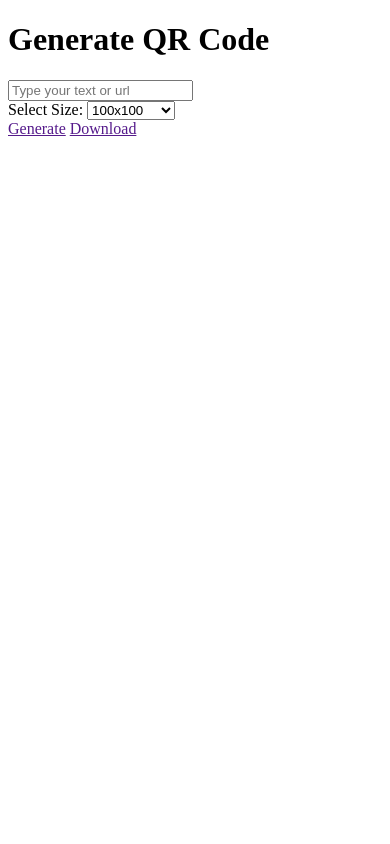
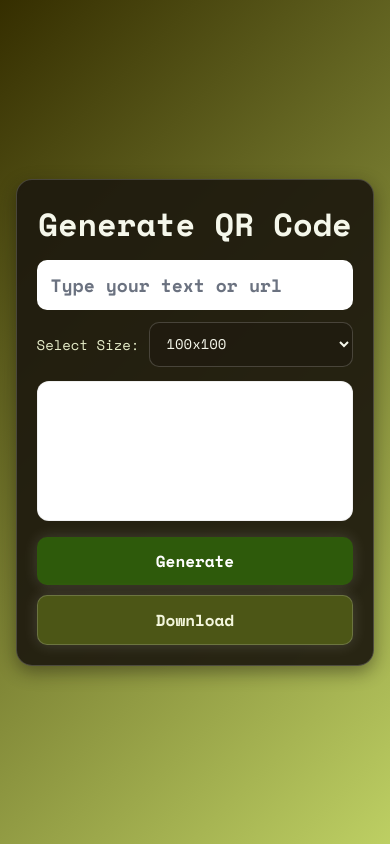
Before and after one commit to VedantBandre/JS-Projects, a Django app: page /qrcode/ in a window 390 px wide. Run offline with Django 5.2, Linux system fonts and the light colour scheme.

Commit message:
qr styling

```diff
--- a/js_apps/qrcode/static/qrcode/script.js
+++ b/js_apps/qrcode/static/qrcode/script.js
@@ -5,43 +5,49 @@ const downloadBtn = document.getElementById('downloadBtn');
 const qrContainer = document.querySelector('.qr-body');
 
 
-let size = sizes.value;
+let size = parseInt(sizes.value, 10);
+
+// Events
 generateBtn.addEventListener('click', (e)=>{
     e.preventDefault();
-    isEmptyInput();
+    if (qrText.value.trim().length === 0){
+        alert("Enter the text or URL to generate your QR Code");
+    }
+    renderQRCode();
 });
 
 
 sizes.addEventListener('change', (e)=>{
-    size = e.target.value;
-    isEmptyInput();
+    size = parseInt(e.target.value, 10);
+    if (qrText.value.trim()) renderQRCode();
 });
 
 
-downloadBtn.addEventListener('click', ()=>{
-    let img = document.querySelector('.qr-body img');
+downloadBtn.addEventListener('click', (e)=>{
+    const img = document.querySelector('.qr-body img');
+    const canvas = qrContainer.querySelector('canvas');
 
-    if(img !== null){
-        let imgAtrr = img.getAttribute('src');
-        downloadBtn.setAttribute("href", imgAtrr);
+    if (img){
+        downloadBtn.href = img.src;
     }
-    else{
-        downloadBtn.setAttribute("href", `$document.querySelector('canvas').toDataURL()}`);
+    else if (canvas){
+        downloadBtn.href = canvas.toDataURL('image/png');
+    } else {
+        e.preventDefault();
+        alert('Please generate a QR code first.');
     }
 });
 
 
-function isEmptyInput(){
-    qrText.value.length > 0 ? generateQRCode() : alert("Enter the text or URL to generate your QR Code");
-};
-
-function generateQRCode(){
-    qrContainer.innerHTML = "";
-    new generateQRCode(qrContainer, {
-        text:qrText.value,
+// rendering the QR Code
+function renderQRCode(){
+    qrContainer.innerHTML = ""; // clear previous
+    new QRCode(qrContainer, {
+        text:qrText.value.trim(),
         height:size,
         width:size,
         colorLight:"#ffffff",
         colorDark: "#000000",
+        correctLevel: QRCode.CorrectLevel.H
     });
-};
+}
--- a/js_apps/qrcode/static/qrcode/style.css
+++ b/js_apps/qrcode/static/qrcode/style.css
@@ -0,0 +1,195 @@
+@import url('https://fonts.googleapis.com/css2?family=Space+Mono:ital,wght@0,400;0,700;1,400;1,700&display=swap');
+
+/* ================= Theme ================= */
+:root {
+  /* Surfaces */
+  --panel-bg: rgba(30, 26, 15, 0.92);         /* deep warm glass */
+  --panel-border: rgba(255, 255, 255, 0.18);
+  --panel-shadow: 0 6px 18px rgba(25, 20, 10, 0.45);
+
+  /* Text */
+  --text: #f5f7eb;                            /* warm near-white */
+  --text-muted: #e6edc9;                      /* soft label text */
+  --text-on-light: #0f172a;                   /* for inputs/QR canvas */
+
+  /* Accents */
+  --accent: #2e5a0b;                          /* deep olive */
+  --accent-hover: #3b7410;
+  --accent-active: #2a520a;
+  --secondary: #4c5616;                       /* olive/khaki */
+  --secondary-hover: #5d6b1b;
+
+  /* Focus ring */
+  --focus: #90c63a;                           /* bright lime */
+
+  /* Inputs & QR canvas */
+  --input-bg: #ffffff;
+  --placeholder: #6b7280;
+  --qr-bg: #ffffff;
+  --qr-border: rgba(0, 0, 0, 0.06);
+}
+
+/* ================ Base / Page ================ */
+* {
+  margin: 0;
+  padding: 0;
+  box-sizing: border-box;
+  font-family: "Space Mono", monospace;
+}
+
+body {
+  width: 100%;
+  height: 100vh;
+  display: flex;                 /* center the card */
+  justify-content: center;
+  align-items: center;
+  background: linear-gradient(135deg, #352e00, #bdcf63);
+  color: var(--text);
+}
+
+/* ================ Card Container ================ */
+.box {
+  width: min(92vw, 36rem);
+  border: 1px solid var(--panel-border);
+  padding: 20px;
+  border-radius: 16px;
+  background-color: var(--panel-bg);
+  box-shadow: var(--panel-shadow);
+}
+
+/* ================ Header ================ */
+.qr-header {
+  display: grid;
+  gap: 12px;
+  margin-bottom: 14px;
+}
+
+.qr-header h1 {
+  text-align: center;
+  color: var(--text);
+  font-size: 32px;
+}
+
+.qr-header input[type="text"] {
+  width: 100%;
+  border: none;
+  outline: none;
+  background: var(--input-bg);
+  color: var(--text-on-light);
+  font-weight: 700;
+  font-size: 18px;
+  padding: 12px 14px;
+  border-radius: 10px;
+}
+
+.qr-header input::placeholder {
+  color: var(--placeholder);
+}
+
+/* size row (label + select) */
+.qr-header > div {
+  display: flex;
+  align-items: center;
+  gap: 10px;
+}
+
+.qr-header label {
+  font-size: 14px;
+  color: var(--text-muted);
+}
+
+#sizes {
+  flex: 1;
+  border: 1px solid var(--panel-border);
+  background: rgba(30, 26, 15, 0.6);
+  color: var(--text);
+  padding: 10px 12px;
+  border-radius: 10px;
+  outline: none;
+  font-size: 14px;
+  cursor: pointer;
+}
+
+#sizes:focus {
+  outline: 2px solid var(--focus);
+  outline-offset: 2px;
+}
+
+/* ================ QR Display Area ================ */
+.qr-body {
+  display: grid;
+  place-items: center;
+  background: var(--qr-bg);
+  border-radius: 12px;
+  padding: 12px;
+  min-height: 140px;               /* visible area before generation */
+  margin: 10px 0 16px;
+  box-shadow: inset 0 0 0 1px var(--qr-border);
+}
+
+/* Ensure the generated element centers nicely */
+.qr-body canvas,
+.qr-body img {
+  display: block;
+  width: auto;
+  height: auto;
+  max-width: 100%;
+}
+
+/* ================ Footer / Buttons ================ */
+.qr-footer {
+  display: grid;
+  grid-template-columns: 1fr 1fr;
+  gap: 10px;
+}
+
+/* Shared button styles (applied to <a>) */
+.qr-footer a {
+  display: inline-flex;
+  align-items: center;
+  justify-content: center;
+  text-decoration: none;
+  padding: 12px 14px;
+  font-weight: 800;
+  font-size: 16px;
+  border-radius: 10px;
+  box-shadow: 0 0 15px rgba(255,255,255,0.15);
+  transition: background-color 0.2s ease, transform 0.05s ease, box-shadow 0.2s ease;
+}
+
+/* Primary: Generate */
+#generateBtn {
+  background-color: var(--accent);
+  color: #ffffff;
+}
+#generateBtn:hover { background-color: var(--accent-hover); }
+#generateBtn:active { background-color: var(--accent-active); transform: translateY(1px); }
+#generateBtn:focus  {
+  outline: 2px solid var(--focus);
+  outline-offset: 3px;
+}
+
+/* Secondary: Download */
+#downloadBtn {
+  background-color: var(--secondary);
+  color: #f3f6dc;
+  border: 1px solid var(--panel-border);
+}
+#downloadBtn:hover { background-color: var(--secondary-hover); }
+#downloadBtn:active { transform: translateY(1px); }
+#downloadBtn:focus  {
+  outline: 2px solid var(--focus);
+  outline-offset: 3px;
+}
+
+/* Disabled state helper (optional) */
+.qr-footer a.disabled {
+  pointer-events: none;
+  opacity: 0.55;
+  box-shadow: none;
+}
+
+/* ================ Small screens ================ */
+@media (max-width: 420px) {
+  .qr-footer { grid-template-columns: 1fr; }
+}
--- a/js_apps/qrcode/templates/qrcode/qrcode.html
+++ b/js_apps/qrcode/templates/qrcode/qrcode.html
@@ -35,12 +35,12 @@
         </div>
         <div class="qr-body"></div>
         <div class="qr-footer">
-            <a href="" id="generateBtn">Generate</a>
-            <a href="" id="downloadBtn" download="QR_Code.png">Download</a>
+            <a id="generateBtn">Generate</a>
+            <a id="downloadBtn" download="QR_Code.png">Download</a>
         </div>
     </div>
 
+    <script src="https://cdnjs.cloudflare.com/ajax/libs/qrcodejs/1.0.0/qrcode.min.js"></script>
     <script src="{% static 'qrcode/script.js' %}"></script>
-    <script src="https://cdnjs.cloudflare.com/ajax/libs/qrcodejs/1.0.0/qrcode.min.js"></script>
 </body>
 </html>
```
Also changed, not shown: js_apps/home/templates/home/home.html (+4 -4 lines), js_apps/home/static/home/images/qrcode.png (added).
